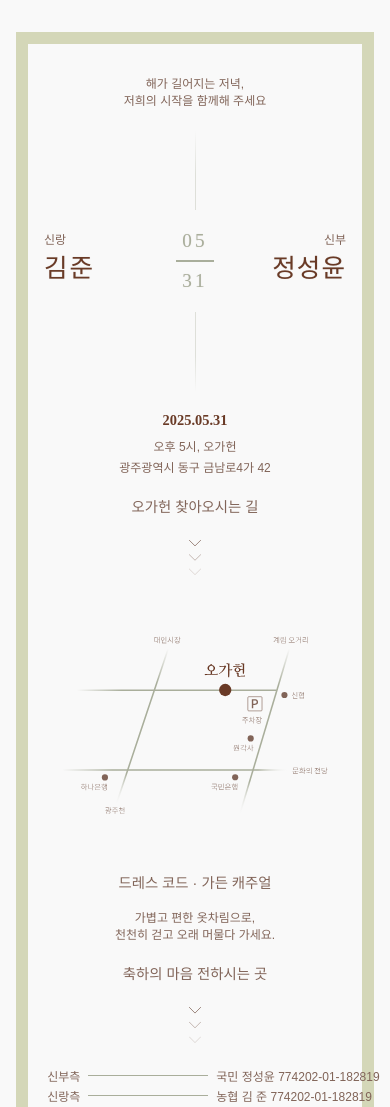
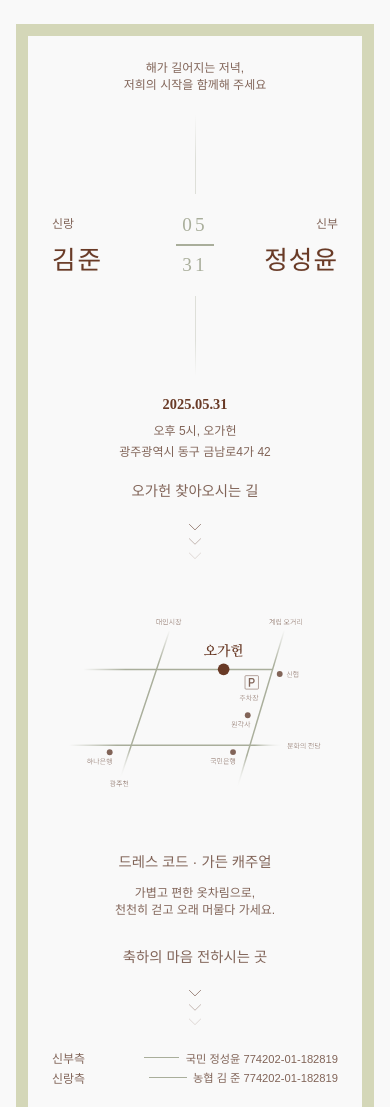
Before and after one commit to wjdjsy0330/weddinginv, a plain HTML site: page index.html in a window 390 px wide. Shown: the top 1107 px of the page. Drawn offline with Linux system fonts and the light colour scheme; a web font is replaced by a local one.

Commit message:
Update styles.css

```diff
--- a/styles.css
+++ b/styles.css
@@ -28,14 +28,14 @@ body {
   background-color: var(--color-bg);
   font-family: var(--font-sans);
   color: var(--color-secondary);
-  padding: 3rem 2rem;
+  padding: 2rem;
 }
 
 .wrapper {
   max-width: 37.5rem;
   width: 100%;
   margin: 0 auto;
-  padding: 3rem 2rem;
+  padding: 3rem;
   border: 0.75rem solid var(--color-border);
   background-color: var(--color-bg);
   text-align: center;
@@ -76,6 +76,7 @@ img {
   display: flex;
   flex-direction: column;
   align-items: flex-start;
+  gap: 0.5rem;
 }
 
 .person.bride {
@@ -121,7 +122,7 @@ img {
   font-family: var(--font-serif);
   color: var(--color-accent);
   letter-spacing: 0.2rem;
-  text-shadow: 0 0 1px rgba(84, 69, 47, 0.16);
+  text-align: center;
 }
 
 .divider {
@@ -151,6 +152,7 @@ img {
 
 .section {
   margin: var(--spacing-section) 0;
+  margin-bottom: calc(var(--spacing-section) + 0.5rem);
 }
 
 .section-title {
@@ -177,6 +179,7 @@ img {
   margin: 0.2rem;
   font-size: var(--font-md);
   font-weight: 300;
+  flex-wrap: nowrap;
 }
 
 .account-line .label,
@@ -186,8 +189,10 @@ img {
 
 .dash {
   height: 1px;
+  background-color: var(--color-accent);
   flex-grow: 1;
-  background-color: var(--color-accent);
+  min-width: 2rem;
+  max-width: 4rem;
   display: block;
 }
 
@@ -199,14 +204,15 @@ img {
     --font-md: 0.75rem;
     --font-sm: 0.7rem;
     --spacing-section: 1.25rem;
+    --spacing-gap: 0.75rem;
   }
 
   body {
-    padding: 2rem 1rem;
+    padding: 1.5rem 1rem;
   }
 
   .wrapper {
-    padding: 2rem 1rem;
+    padding: 1.5rem;
   }
 
   .line-img {
@@ -224,4 +230,15 @@ img {
   .name.groom {
     letter-spacing: 0.08em;
   }
+
+  .account-line {
+    font-size: var(--font-sm);
+    gap: 0.4rem;
+    margin: 0.15rem auto;
+  }
+
+  .dash {
+    min-width: 1.5rem;
+    max-width: 3rem;
+  }
 }
```
